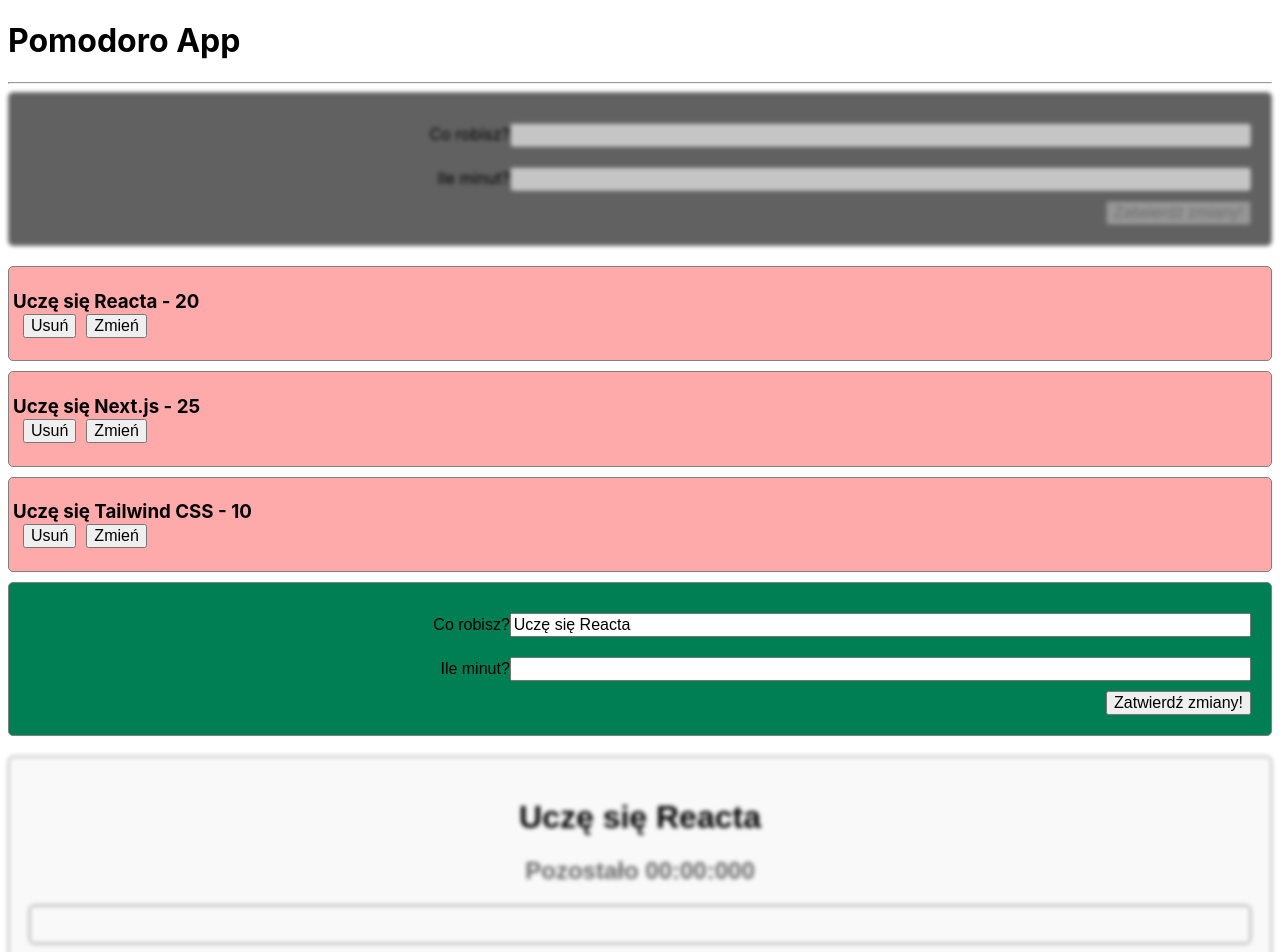
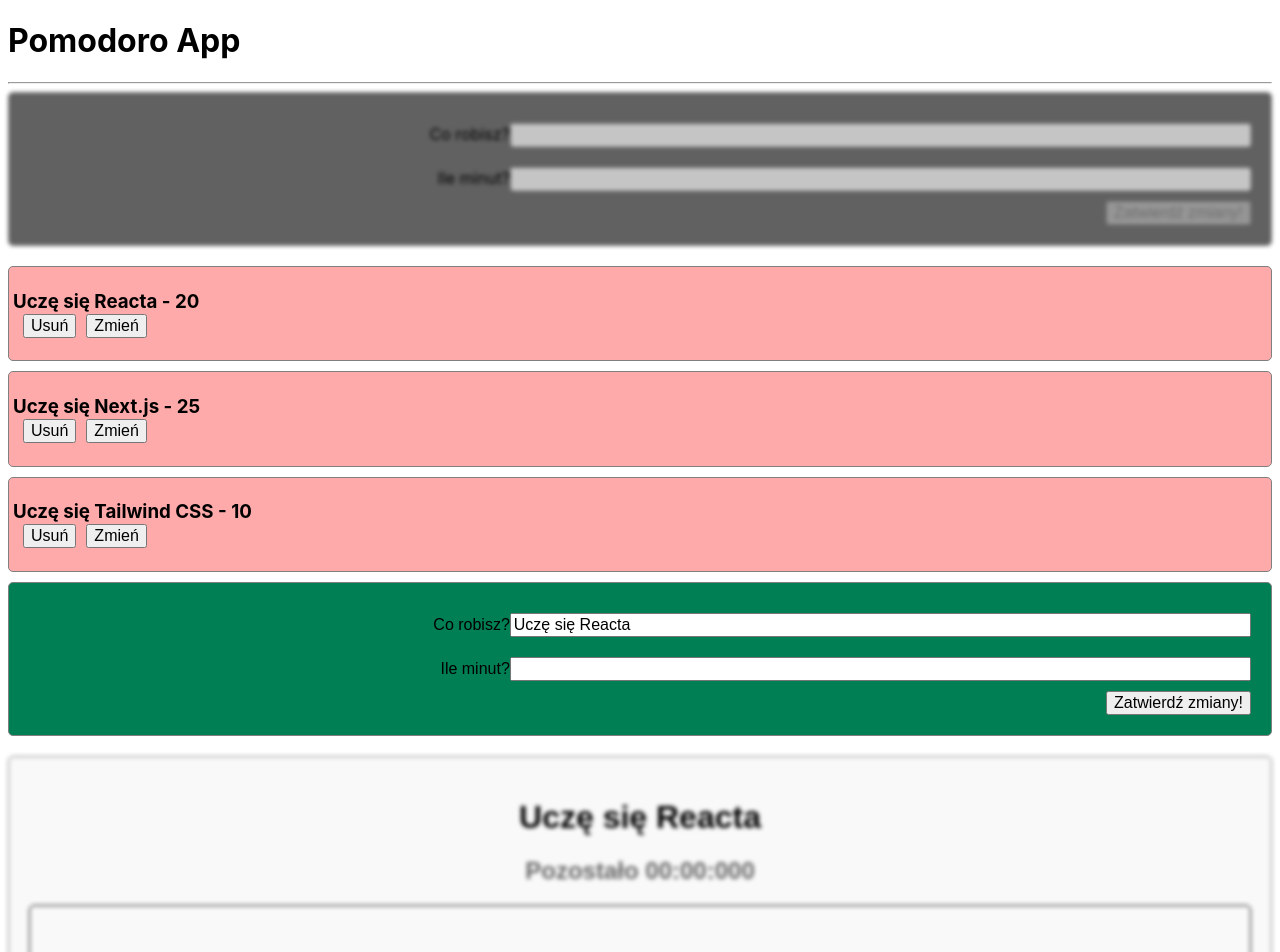
Before and after one commit to lukasz-klekner/pomodoro_app, a React (Create React App) app: page / in a window 1280 px wide. Shown: the top 952 px of the page. Built offline with nearby package versions, Linux system fonts and the light colour scheme.

Commit message:
uses BEM to style ProgressBar

```diff
--- a/src/components/ProgressBar.js
+++ b/src/components/ProgressBar.js
@@ -1,12 +1,13 @@
 const ProgressBar = ({ className, percent, trackRemaining = false }) => (
   <div
-    className={`ProgressBar ${className}`}
+    className={`progress progress--big ${className}`}
     style={{
       display: 'flex',
       justifyContent: trackRemaining ? 'flex-end' : 'flex-start',
     }}
   >
     <div
+      className='progress__bar progress__bar--color-green'
       style={{ width: `${trackRemaining ? 100 - percent : percent}%` }}
     ></div>
   </div>
--- a/src/styles/components/ProgressBar.scss
+++ b/src/styles/components/ProgressBar.scss
@@ -1,12 +1,24 @@
-.ProgressBar {
-  border: 1px solid $progress-bar-color;
+.progress {
+  border: 1px solid $progress-bar-default-color;
   border-radius: $border-radius;
   height: 25px;
   margin-bottom: spacing(5);
   padding: spacing(1.5);
 
-  > div {
+  &--big {
+    height: 50px;
+  }
+
+  &--color-red {
+    border-color: $progress-bar-color;
+  }
+
+  &__bar {
     height: 100%;
-    background-color: $progress-bar-color;
+    background-color: $progress-bar-default-color;
+
+    &--color-green {
+      background-color: green;
+    }
   }
 }
--- a/src/styles/variables.scss
+++ b/src/styles/variables.scss
@@ -1,5 +1,6 @@
 $border-default: 1px solid gray;
 $border-radius: 5px;
+$progress-bar-default-color: black;
 $progress-bar-color: orangered;
 $timebox-bg: #ffaaaa;
 $current-timebox-bg: #ffffaa;
```
